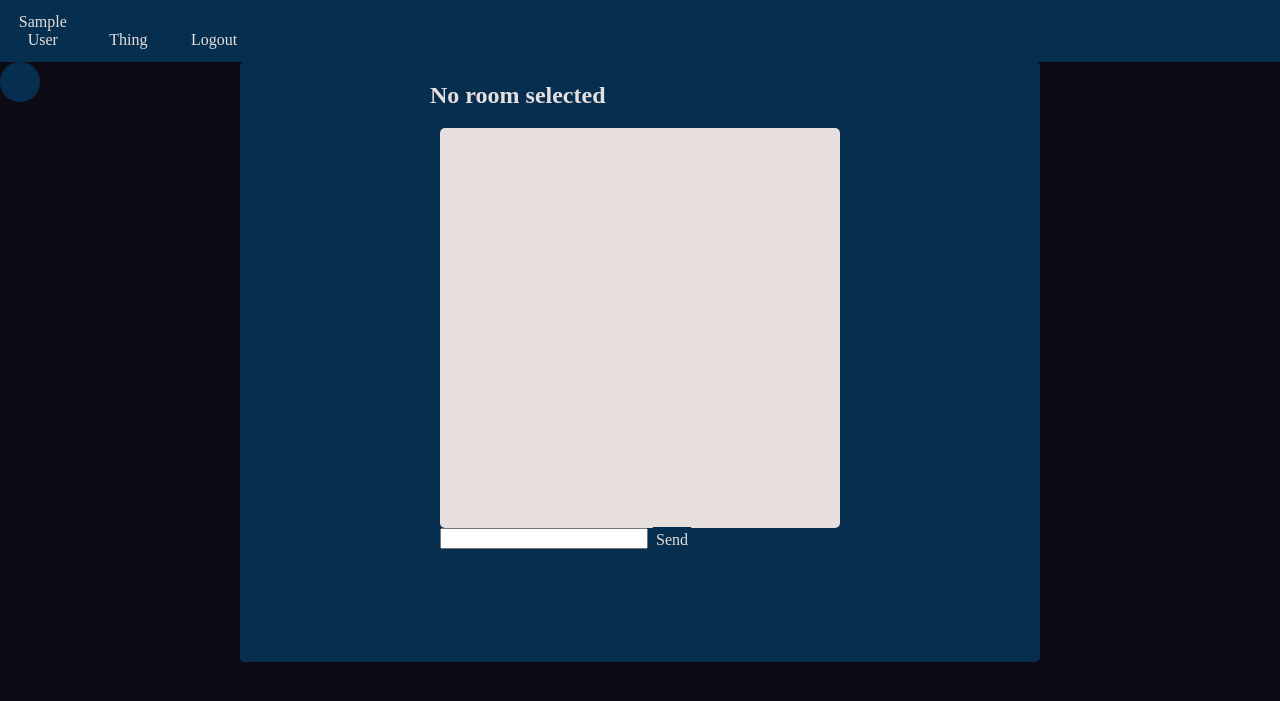
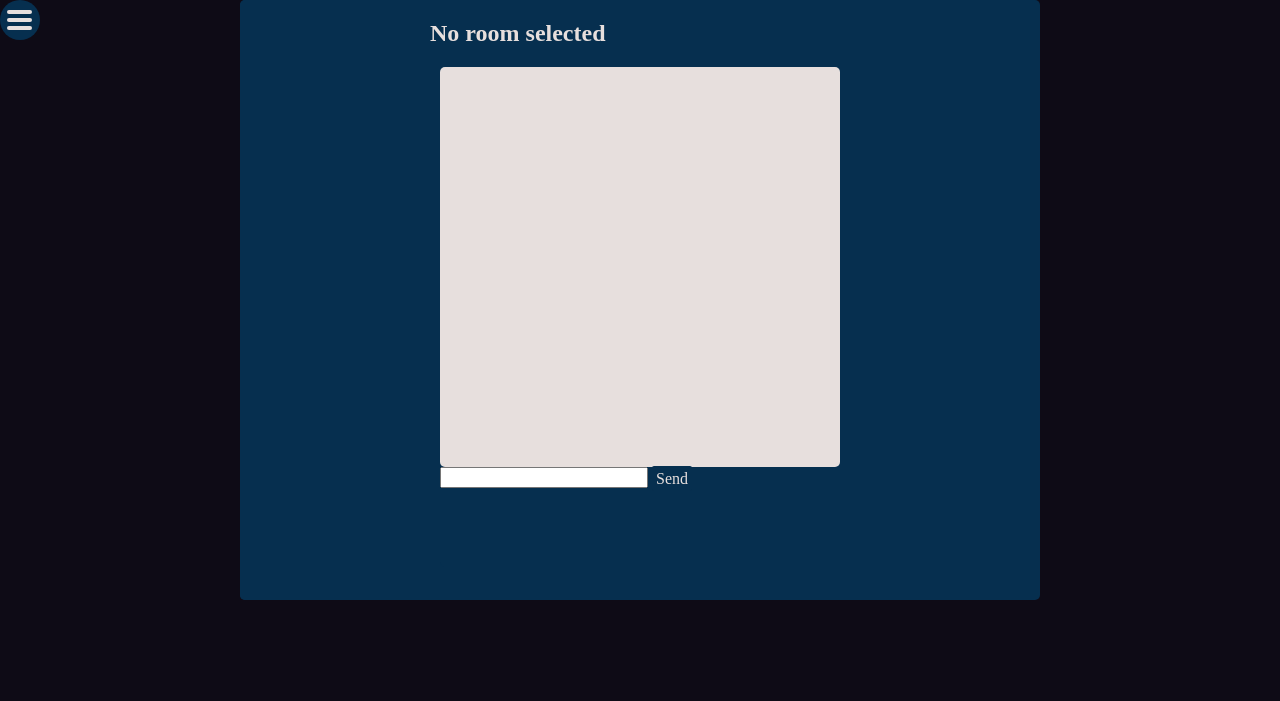
Before and after one commit to Nibor9198/ChatMeister, a PHP site: page /php/main.php in a window 1280 px wide. Shown: the top 701 px of the page. Run offline with PHP 8.4, Linux system fonts and the light colour scheme; the visitor is signed in with stand-in values (Sample User, id 1); data that the repository does not hold is empty.

Commit message:
Fixed menu icon and some nice stuff
Need to:
Add a join button when the user has not joined any chat
May do:
add keyboard support

```diff
--- a/config.php
+++ b/config.php
@@ -2,7 +2,7 @@
 
 
 function connect_db() {
-    $mysqli = new mysqli('localhost','root', '' ,'chatmeister');
+    $mysqli = new mysqli('213.180.89.88','robinboregrimdb', 'aeK#100s' ,'robinboregrimdb');
 
     if (!$mysqli->set_charset("utf8")) {
         echo "Fel vid inställning av teckentabell utf8: %s\n". $mysqli->error;
--- a/css/main.css
+++ b/css/main.css
@@ -4,6 +4,10 @@ Magenta #a239Ca
 Lila #4717f6
 Vit #E7DfDD
 */
+element{
+    --inc :#062f4f;
+}
+
 body{
     margin:0px;
     padding:0px;
@@ -67,6 +71,9 @@ div{
 }
 #leftBar li:hover{
     background-color: #b82601;
+}
+#leftBar li#top:hover{
+    background-color: inherit;
 }
 #BLeftBar{
     position: absolute;
@@ -151,7 +158,7 @@ div{
    color :#0E0B16;
 }
 .notice{
- background-color: #813772 !important;
+ background-color: #0E0B16 !important;
 }
 .chosen{
     background-color: #b82601 !important;
@@ -189,6 +196,9 @@ form{
     width: 100%;
     text-align: center;
 }
+#joinChat table #header{
+    background-color: #813772 !important;
+}
 #friends{
     z-index: 2;
     transition: max-height 1s, top 1s;
@@ -197,3 +207,13 @@ form{
 .button{
     width:60px;
 }
+.stripe{
+    background-color: #E7DfDD;
+    width: 25px;
+    height: 4px;
+    margin-top: 4px;
+    margin-left: 7px
+}
+.stripe#top{
+    margin-top: 10px;
+}
--- a/js/main.js
+++ b/js/main.js
@@ -32,7 +32,7 @@ $(document).ready(function(){
         w.onmessage = function(event){
             var id = event.data;
             //Returns the update number of the chat with id id to checkUpdate()
-            loadDoc("../php/Chat.php",checkUpdate, true,"cid=" + id + "&cm=checkUpdate");
+            loadDoc("../php/chat.php",checkUpdate, true,"cid=" + id + "&cm=checkUpdate");
         }
         //Update the list of chatrooms
         updateChatList();
@@ -155,9 +155,10 @@ function toggleLeft(){
          document.getElementById("leftBar").className = "";
     }
 }
+
 //Ask the server for an updated chatlist
 function updateChatList(){
-    loadDoc("../php/Chat.php", updateChatListRe, true, "cm=getChats&id=" + getCookie("id"));
+    loadDoc("../php/chat.php", updateChatListRe, true, "cm=getChats&id=" + getCookie("id"));
 }
 //replaces the old chat list
 function updateChatListRe(xhttp){
@@ -233,10 +234,10 @@ function updateChatTableRe(xhttp){
     console.log(xhttp.responseText);
     var a =  JSON.parse(xhttp.responseText);
     var table = document.getElementById("joinChat").getElementsByTagName("table")[0];
-        table.innerHTML = "<tr><td>Name</td><td>Join</td></tr>";
+        table.innerHTML = "<tr id='header'><td>Name</td><td>Join</td></tr>";
     for (i = 0; i < a[0].length; i++) {
         table.innerHTML = table.innerHTML +
-            "<tr><td>"+ a[1][i] +"</td><td class='button' onclick='joinChat("+ a[0][i] +")'>Join</td></tr>";
+            "<tr><td>"+ a[1][i] +"</td><td class='button' onclick='joinChat("+ a[0][i] +");hide(); toggleLeft()'>Join</td></tr>";
 
     }
 }
--- a/php/login.php
+++ b/php/login.php
@@ -3,7 +3,7 @@ include '../config.php';
 if(isset($_POST['uname']) && isset($_POST['psw'])) {
     $u = $_POST['uname'];
     $p = $_POST['psw'];
-    $sql = "select ID,Password,DisplayName  from user where Username = ?;";
+    $sql = "select ID,Password,DisplayName from User where Username = ?;";
     if($mysqli = connect_db()){
         if($stmt = $mysqli->prepare($sql)){
             $hp = hasha($p);
--- a/php/main.php
+++ b/php/main.php
@@ -18,10 +18,10 @@ if(!(isset($_SESSION['UNAME']) && isset($_SESSION['DNAME']) && isset($_SESSION['
         <link rel="stylesheet" href="../css/main.css">
     </head>
     <body>
-        <nav>
-            <!--<table><tr><td><?php //echo $_SESSION['DNAME']; ?></td></tr></table>-->
-            <ul><li><?php echo $_SESSION['DNAME']; ?></li><li>Thing</li><li onclick="logout()">Logout</li></ul>
-        </nav>
+        <!--<nav>
+            <table><tr><td><?php //echo $_SESSION['DNAME']; ?></td></tr></table>
+            <li>Thing</li></ul>
+        </nav>-->
 
 
         <?php
@@ -34,12 +34,17 @@ if(!(isset($_SESSION['UNAME']) && isset($_SESSION['DNAME']) && isset($_SESSION['
 
         <div id="leftBar">
             <ul>
+                <li id="top"><?php echo $_SESSION['DNAME']; ?></li>
                 <li onclick="setHide('createChat',false)">Create Chat</li>
                 <li onclick="setHide('joinChat',false);updateChatTable()">Join Chat</li>
-                <li>Friends </li>
+                <li onclick="logout()">Logout</li>
             </ul>
         </div>
-        <div class="button" id="BLeftBar" onclick="toggleLeft()"></div>
+        <div class="button" id="BLeftBar" onclick="toggleLeft()">
+            <div id="top" class="stripe"></div>
+            <div class="stripe"></div>
+            <div class="stripe"></div>
+        </div>
 
 
         <div id="friendList"></div>
@@ -74,7 +79,7 @@ if(!(isset($_SESSION['UNAME']) && isset($_SESSION['DNAME']) && isset($_SESSION['
             <input type="text" onkeypress="updateChatTable()">
             <div class="button" onclick="updateChatTable()">Refresh</div>
             <table>
-                <tr>
+                <tr id="header">
                     <td>Servername</td>
                     <td>Join</td>
                 </tr>
```
Also changed, not shown: php/chat.php (+13 -13 lines), php/register.php (+3 -6 lines).
